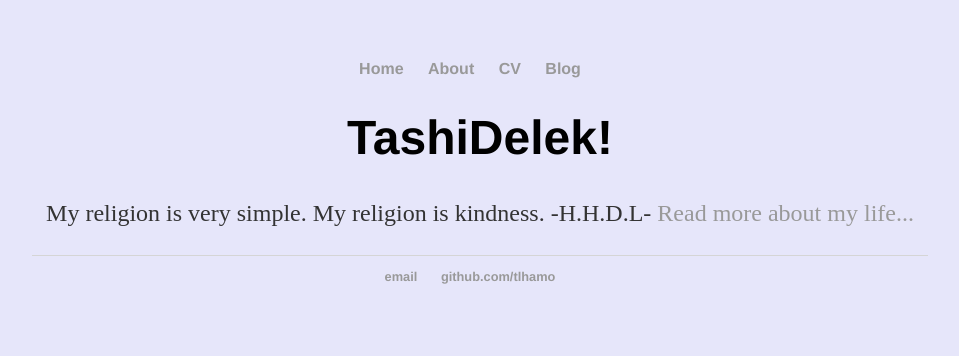
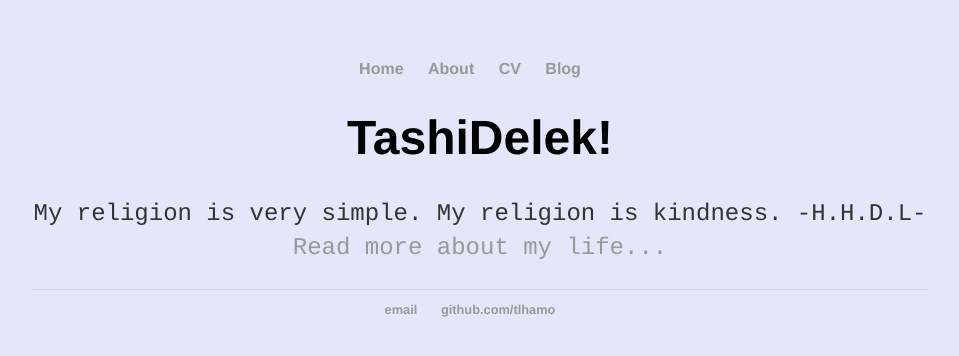
Before and after one commit to tlhamo/2018-Works, a Jekyll site: the page built from index.html, in a window 1280 px wide. Shown: the top 356 px of the page, without its empty margins (160-1119 px from the left). Built offline with Jekyll 4.4.1, drawn with Linux system fonts in a browser that asks for light colours.

Commit message:
Update index.html

```diff
--- a/index.html
+++ b/index.html
@@ -4,5 +4,5 @@ title: TsekiLhamo
 ---
 <div class="blurb">
 	<h1>TashiDelek!</h1>
-	<p>My religion is very simple. My religion is kindness. -H.H.D.L- <a href="/about">Read more about my life...</a></p>
+	<p style="font-family:courier;">My religion is very simple. My religion is kindness. -H.H.D.L- <a href="/about">Read more about my life...</a></p>
 </div><!-- /.blurb -->
```
